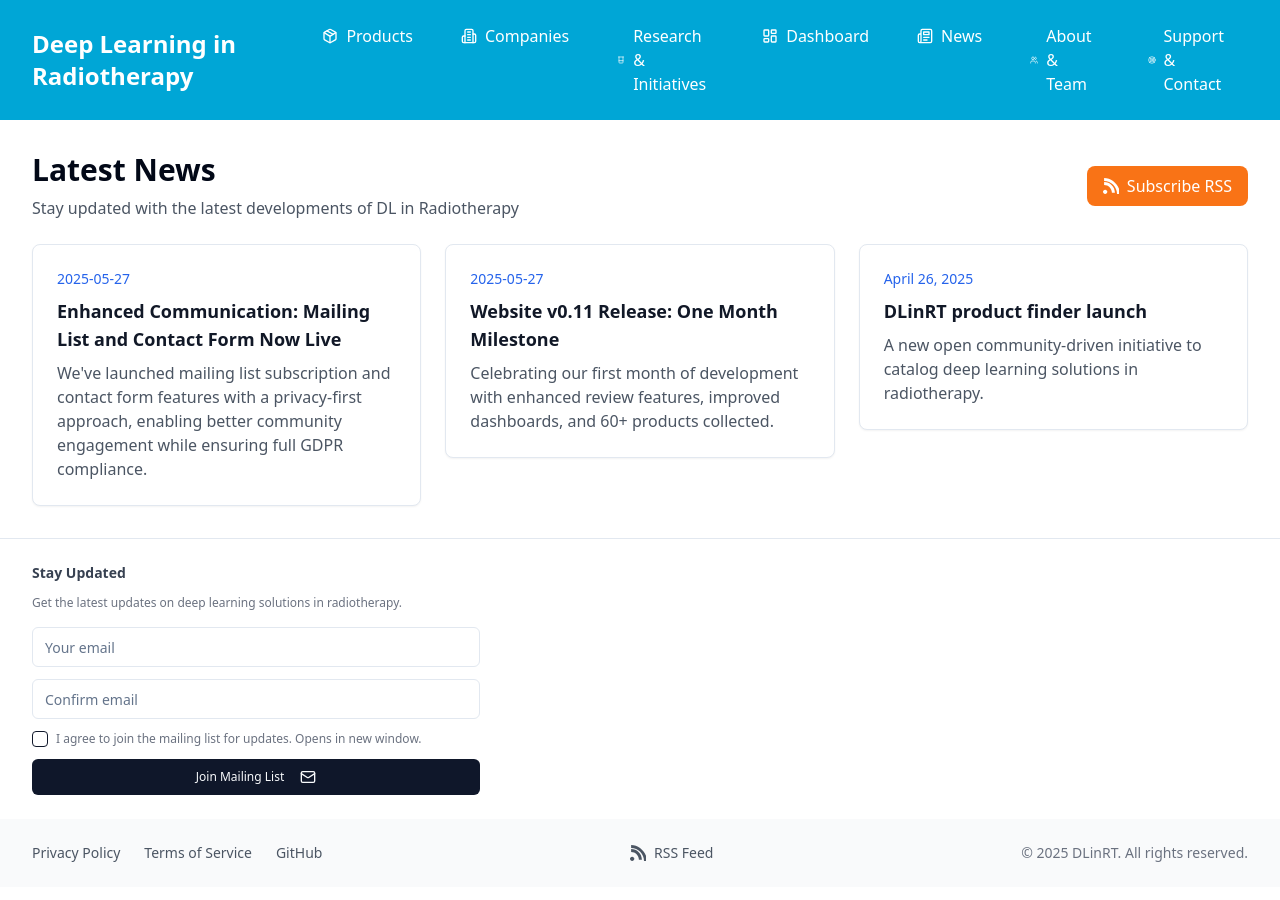
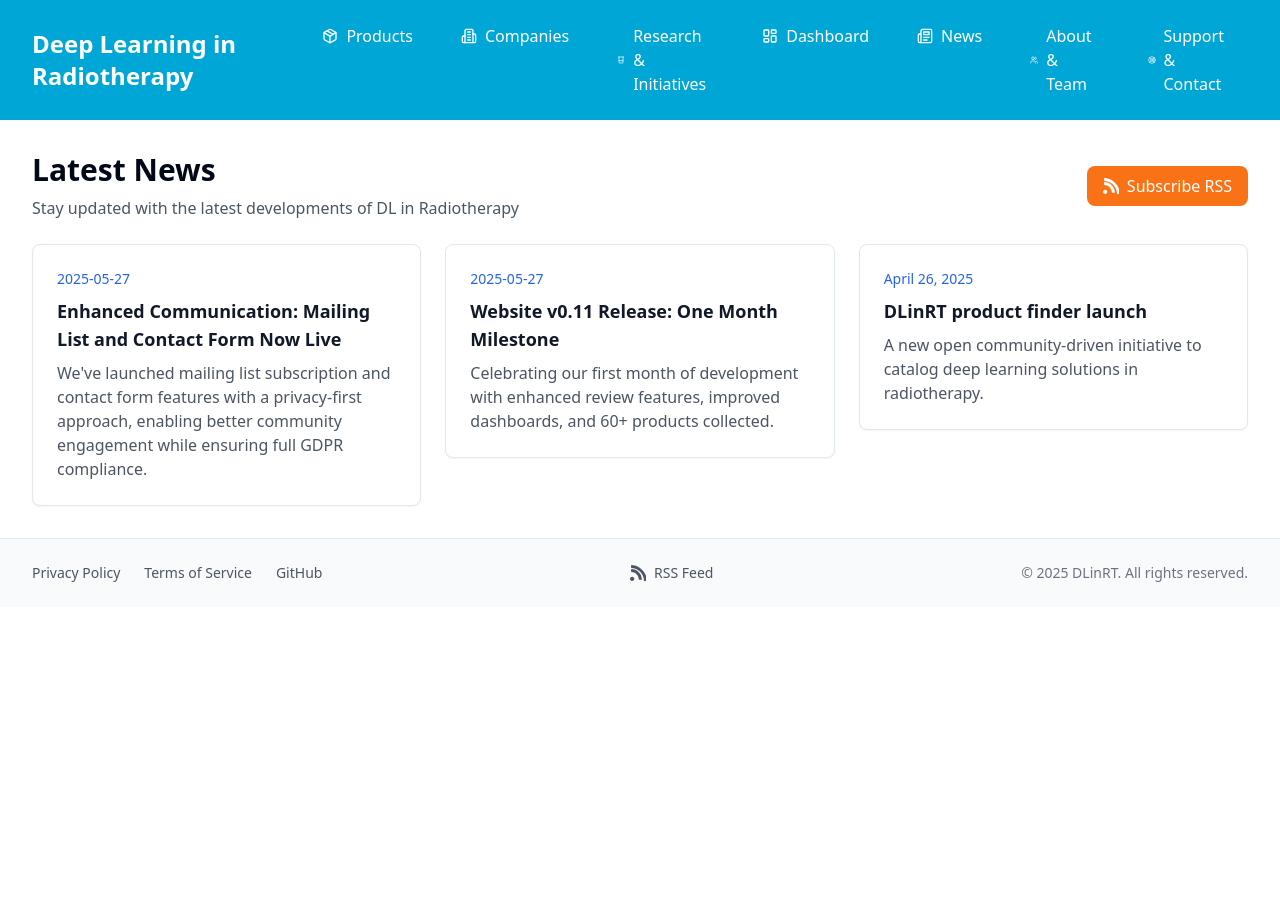
Before and after one commit to DLinRT-eu/website, a React (Vite) app: page /news in a window 1280 px wide. Shown: the top 900 px of the page. Built offline with nearby package versions, Linux system fonts and the light colour scheme.

Commit message:
Remove Stay Updated section from footer
Removes the mailing list signup form from the footer, streamlining the layout.

```diff
--- a/src/components/Footer.tsx
+++ b/src/components/Footer.tsx
@@ -1,7 +1,6 @@
 
 import React from 'react';
 import { Link } from 'react-router-dom';
-import MailingListSignupCompact from './MailingListSignupCompact';
 import RSSIcon from './RSSIcon';
 
 const Footer = () => {
@@ -9,12 +8,6 @@ const Footer = () => {
 
   return (
     <footer className="bg-gray-50 border-t">
-      <div className="bg-white py-6">
-        <div className="max-w-7xl mx-auto px-4 md:px-8">
-          <MailingListSignupCompact />
-        </div>
-      </div>
-
       <div className="max-w-7xl mx-auto px-4 md:px-8 py-6">
         <div className="flex flex-col md:flex-row items-center justify-between gap-4">
           <div className="flex items-center gap-6 text-sm">
```
